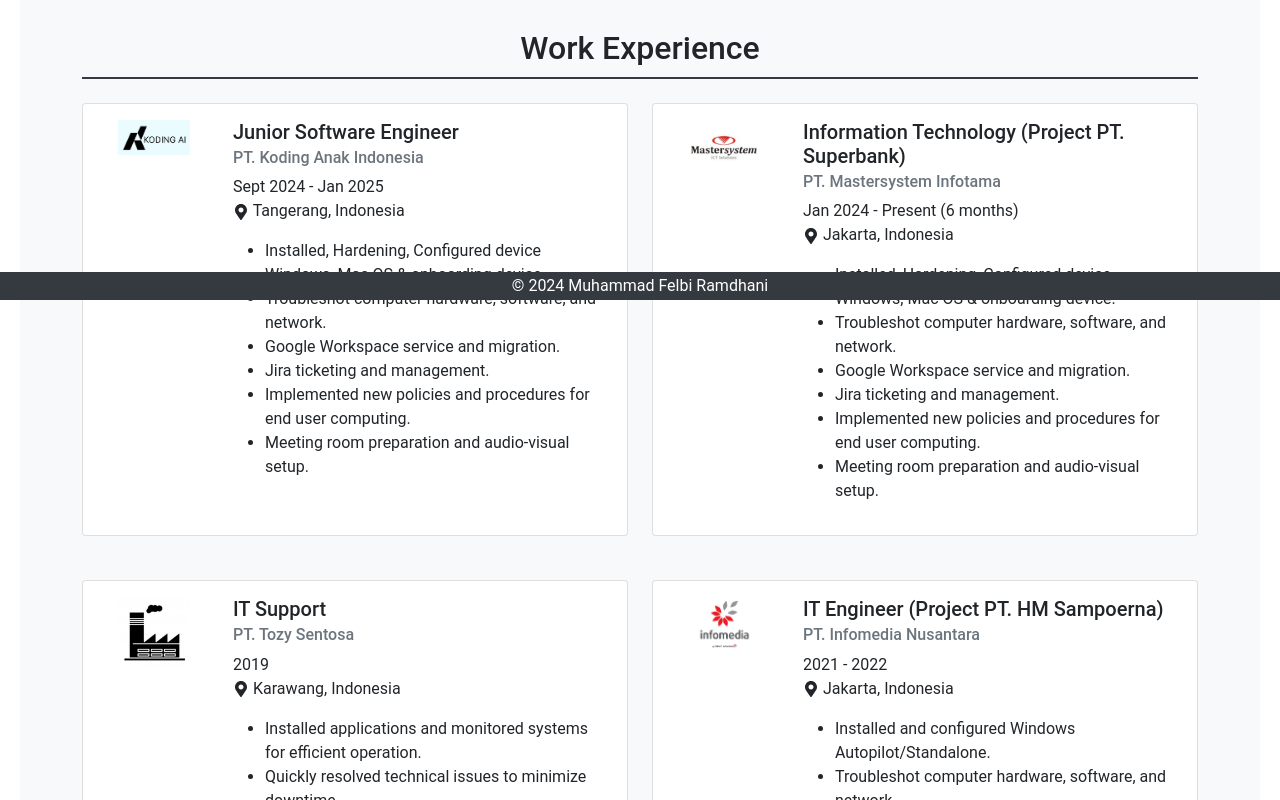
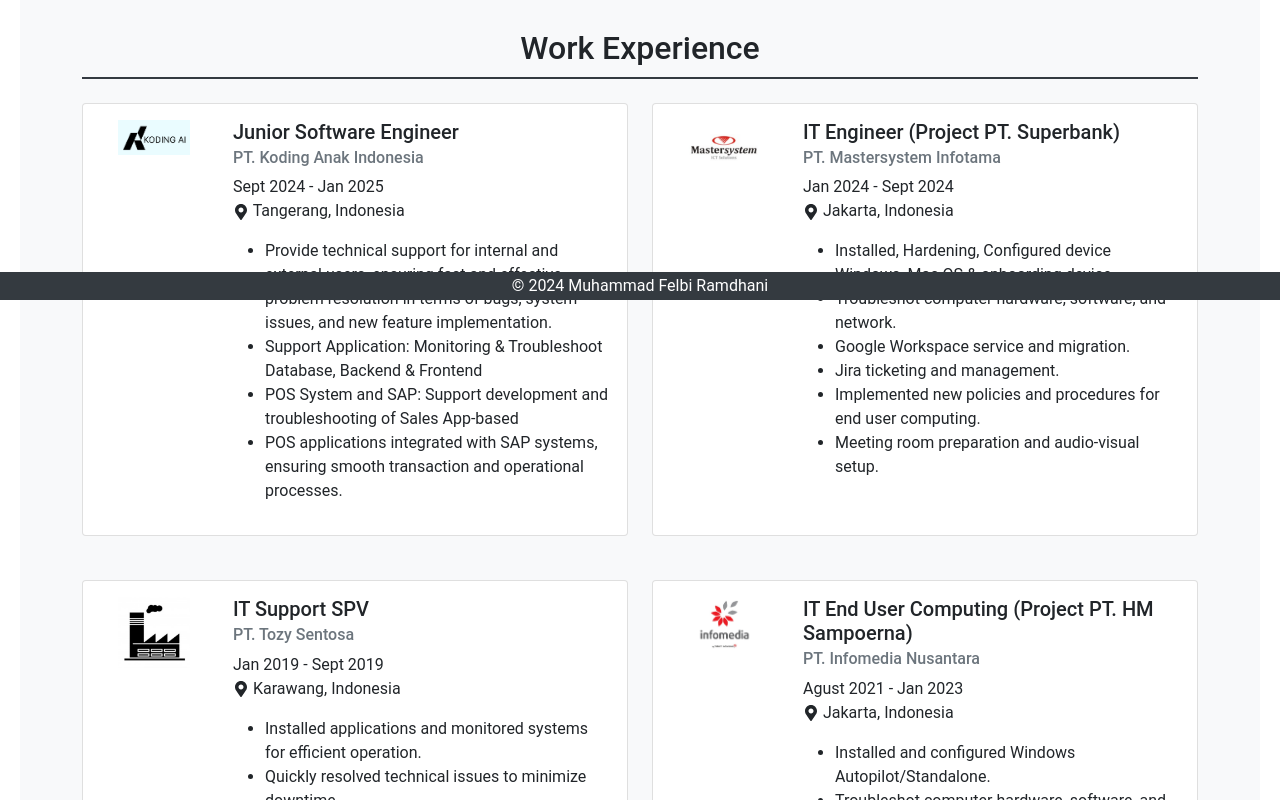
Before and after one commit to mfelbi/felbi-cv, a React (Vite) app: page / in a window 1280 px wide. Shown: the part 500-1300 px from the top of the page. Built offline with nearby package versions, Linux system fonts and the light colour scheme.

Commit message:
Perubahan experience pada teks

```diff
--- a/src/components/Experience.jsx
+++ b/src/components/Experience.jsx
@@ -15,19 +15,17 @@ const experienceData = [
     period: 'Sept 2024 - Jan 2025',
     location: 'Tangerang, Indonesia',
     tasks: [
-      'Installed, Hardening, Configured device Windows, Mac OS & onboarding device.',
-      'Troubleshot computer hardware, software, and network.',
-      'Google Workspace service and migration.',
-      'Jira ticketing and management.',
-      'Implemented new policies and procedures for end user computing.',
-      'Meeting room preparation and audio-visual setup.'
+      'Provide  technical  support  for  internal  and  external  users,  ensuring  fast  and  effective problem resolution in terms of bugs, system issues, and new feature implementation.',
+      'Support Application: Monitoring & Troubleshoot Database, Backend & Frontend',
+      'POS  System  and  SAP:  Support  development  and  troubleshooting  of  Sales  App-based',
+      'POS  applications  integrated  with  SAP  systems,  ensuring  smooth  transaction  and operational processes.'
     ]
   },
   {
-    title: 'Information Technology (Project PT. Superbank)',
+    title: 'IT Engineer (Project PT. Superbank)',
     company: 'PT. Mastersystem Infotama',
     logo: mastersystemLogo,
-    period: 'Jan 2024 - Present (6 months)',
+    period: 'Jan 2024 - Sept 2024',
     location: 'Jakarta, Indonesia',
     tasks: [
       'Installed, Hardening, Configured device Windows, Mac OS & onboarding device.',
@@ -39,10 +37,10 @@ const experienceData = [
     ]
   },
   {
-    title: 'IT Support',
+    title: 'IT Support SPV',
     company: 'PT. Tozy Sentosa',
     logo: tozyLogo,
-    period: '2019',
+    period: 'Jan 2019 - Sept 2019',
     location: 'Karawang, Indonesia',
     tasks: [
       'Installed applications and monitored systems for efficient operation.',
@@ -51,10 +49,10 @@ const experienceData = [
     ]
   },
   {
-    title: 'IT Engineer (Project PT. HM Sampoerna)',
+    title: 'IT End User Computing (Project PT. HM Sampoerna)',
     company: 'PT. Infomedia Nusantara',
     logo: infomediaLogo,
-    period: '2021 - 2022',
+    period: 'Agust 2021 - Jan 2023',
     location: 'Jakarta, Indonesia',
     tasks: [
       'Installed and configured Windows Autopilot/Standalone.',
@@ -66,10 +64,10 @@ const experienceData = [
     ]
   },
   {
-    title: 'IT Engineer',
+    title: 'IT Support',
     company: 'PT. Idaman Megah Indah',
     logo: idamanLogo,
-    period: '2018',
+    period: 'Jan 2018 - Dec 2018',
     location: 'Karawang, Indonesia',
     tasks: [
       'Installed, configured, and maintained IT infrastructure.',
```
